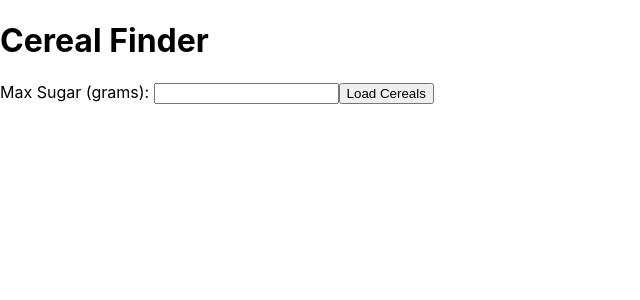
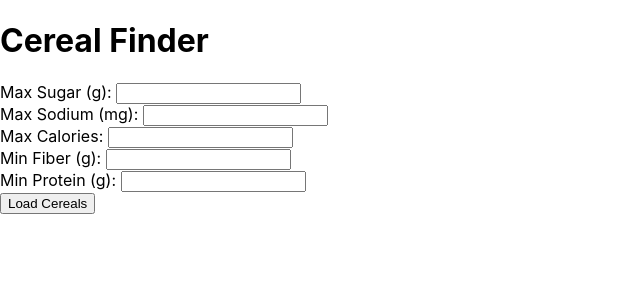
Before and after one commit to tallen1114/food-finder-ui, a React (Create React App) app: page / in a window 1280 px wide. Shown: the top 300 px of the page, without its empty margins (0-640 px from the left). Built offline with nearby package versions, Linux system fonts and the light colour scheme.

Commit message:
add other filters

```diff
--- a/src/App.js
+++ b/src/App.js
@@ -3,6 +3,10 @@ import ExcludeButton from './components/ExcludeButton';
 
 function App() {
   const [maxSugar, setMaxSugar] = useState(''); // Initial max sugar value
+  const [minProtein, setMinProtein] = useState('');
+  const [minFiber, setMinFiber] = useState('');
+  const [maxSodium, setMaxSodium] = useState('');
+  const [maxCalories, setMaxCalories] = useState('');
   const [cereals, setCereals] = useState([]);
   const [isLoading, setIsLoading] = useState(false);
   const [offset, setOffset] = useState(0); // State for offset
@@ -24,6 +28,10 @@ function App() {
     try {
       const queryParams = new URLSearchParams({
         maxSugar: maxSugar ? maxSugar : '', // Only include if it is not empty
+        minProtein: minProtein ? minProtein : '',
+        minFiber: minFiber ? minFiber : '',
+        maxSodium: maxSodium ? maxSodium : '',
+        maxCalories: maxCalories ? maxCalories: '',
         offset,
       });
 
@@ -42,6 +50,31 @@ function App() {
     setOffset(0); //reset to first page
   };
 
+  const handleMinProteinChange = (event) => {
+    setMinProtein(event.target.value);
+    setOffset(0); //reset to first page
+  };
+
+  const handleMinFiberChange = (event) => {
+    setMinFiber(event.target.value);
+    setOffset(0); //reset to first page
+  };
+
+  const handleMaxSodiumChange = (event) => {
+    setMaxSodium(event.target.value);
+    setOffset(0); //reset to first page
+  };
+
+  const handleMaxCaloriesChange = (event) => {
+    setMaxCalories(event.target.value);
+    setOffset(0); //reset to first page
+  };
+
+  const handleSubmit = (event) => {
+    event.preventDefault(); // Prevent default form submission
+    setReloadTrigger(reloadTrigger + 1); // Trigger reload
+  };
+
   const handleNextPage = () => {
     setOffset(offset + 500);
     setReloadTrigger(reloadTrigger + 1); // Trigger reload
@@ -55,18 +88,56 @@ function App() {
   return (
     <div>
       <h1>Cereal Finder</h1>
+      <form onSubmit={handleSubmit}>
         <div>
-        <label htmlFor="maxSugar">Max Sugar (grams): </label>
+          <label htmlFor="maxSugar">Max Sugar (g): </label>
           <input
             type="number"
             id="maxSugar"
             value={maxSugar}
             onChange={handleMaxSugarChange}
           />
-        <button onClick={() => setReloadTrigger(reloadTrigger + 1)} disabled={isLoading}>
+        </div>
+        <div>
+          <label htmlFor="maxSodium">Max Sodium (mg): </label>
+          <input
+            type="number"
+            id="maxSodium"
+            value={maxSodium}
+            onChange={handleMaxSodiumChange}
+          />
+        </div>
+        <div>
+          <label htmlFor="maxCalories">Max Calories: </label>
+          <input
+            type="number"
+            id="maxCalories"
+            value={maxCalories}
+            onChange={handleMaxCaloriesChange}
+          />
+        </div>
+        <div>
+          <label htmlFor="minFiber">Min Fiber (g): </label>
+          <input
+            type="number"
+            id="minFiber"
+            value={minFiber}
+            onChange={handleMinFiberChange}
+          />
+        </div>
+        <div>
+          <label htmlFor="minProtein">Min Protein (g): </label>
+          <input
+            type="number"
+            id="minProtein"
+            value={minProtein}
+            onChange={handleMinProteinChange}
+          />
+        </div>
+        <button type="submit" disabled={isLoading}>
             Load Cereals
           </button>
-      </div>
+      </form>
 
       {isLoading ? (
         <p>Loading cereals...</p>
```
Lines whose indentation alone changed are shown as unchanged.
